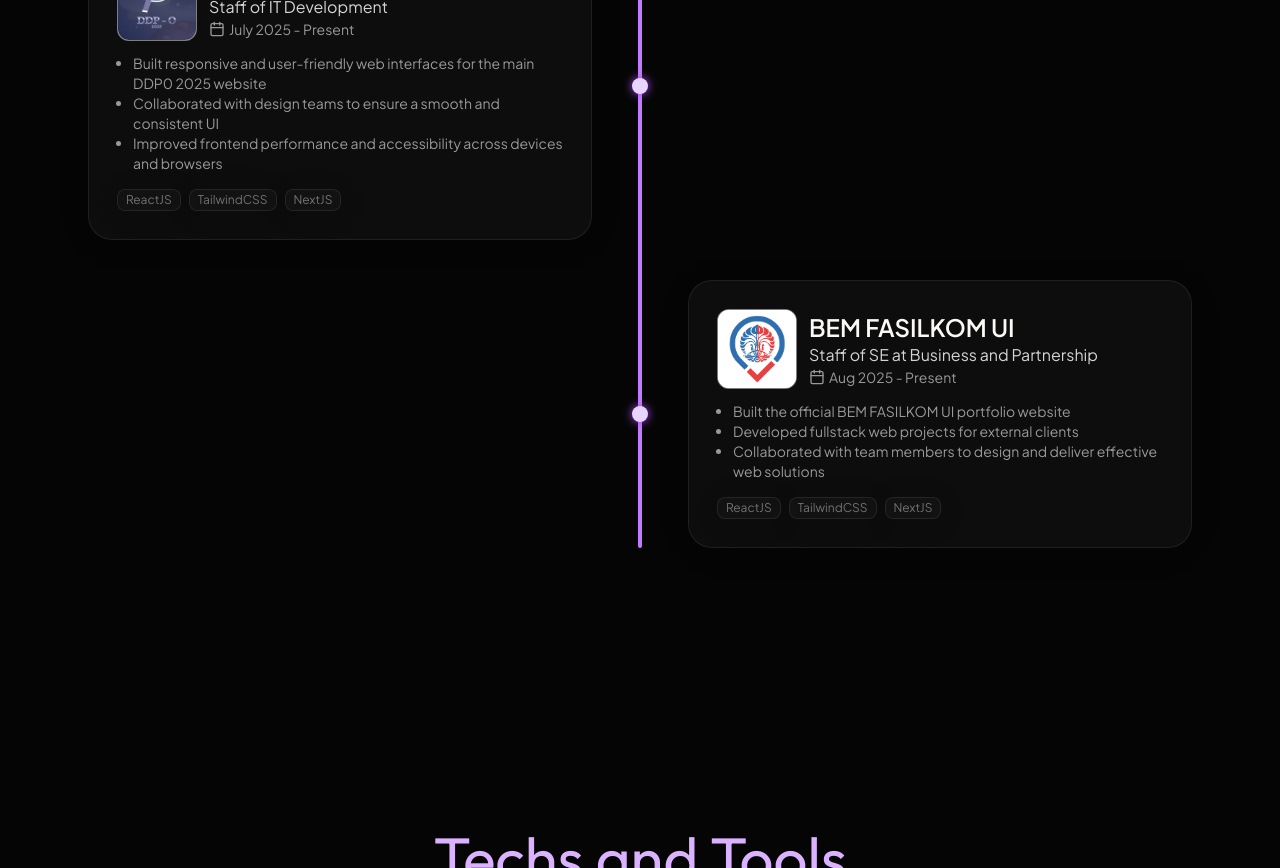
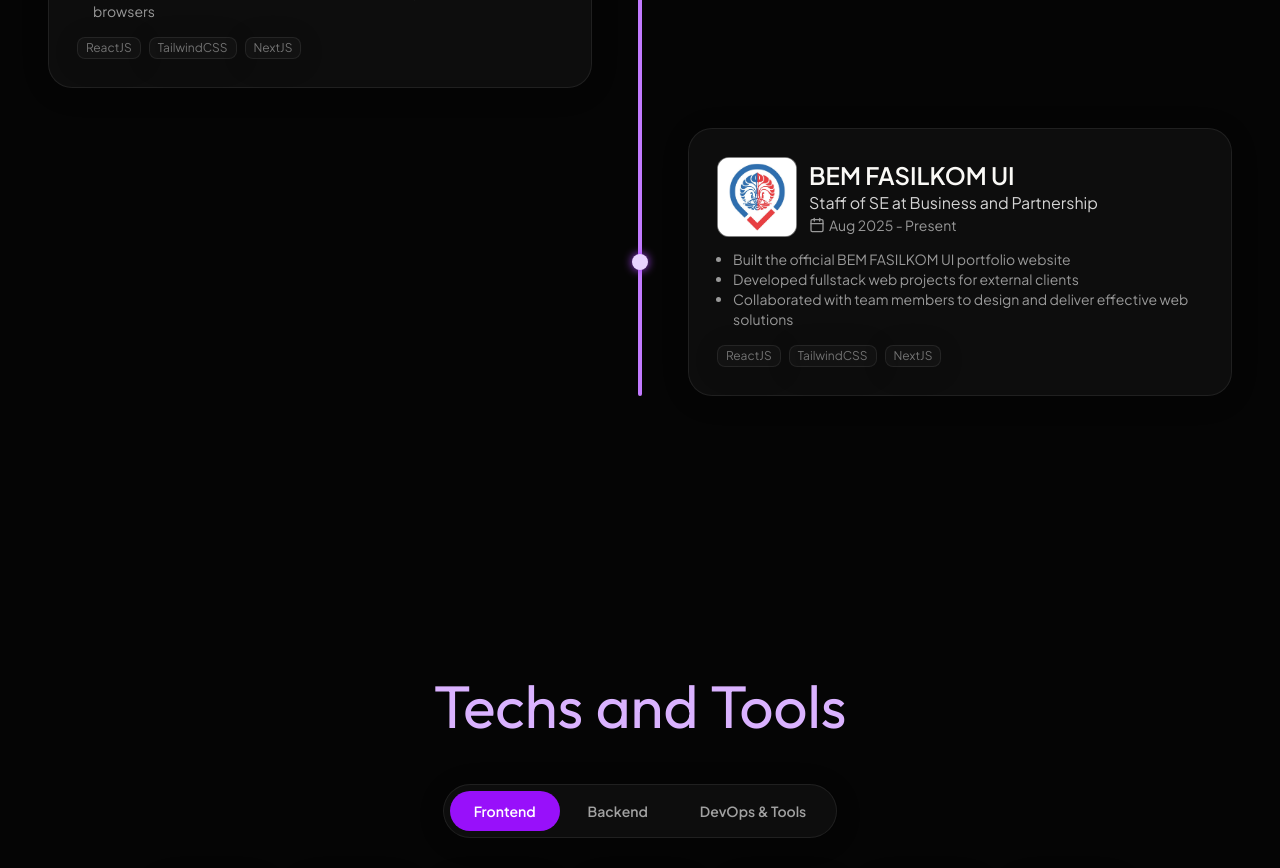
Before and after one commit to anotherbondan/portfolio, a Next.js app: page / in a window 1280 px wide. Shown: the part 3080-3948 px from the top of the page. Built offline with nearby package versions, Linux system fonts and the light colour scheme.

Commit message:
fix: responsice exp n tech

```diff
--- a/src/modules/LandingModule/components/experience.tsx
+++ b/src/modules/LandingModule/components/experience.tsx
@@ -17,20 +17,20 @@ type ExperienceProps = {
 
 const Experience: React.FC<ExperienceProps> = ({ data, children, index }) => {
   return (
-    <div className="flex w-full md:w-1/2 relative">
+    <div className="flex w-full lg:w-1/2 relative">
       <div
-        className={`flex w-full items-center gap-6 md:gap-8 flex-row ${
-          index % 2 == 0 ? "md:flex-row-reverse" : "md:flex-row"
-        } pl-16 md:pl-0`}
+        className={`flex w-full items-center gap-6 lg:gap-8 flex-row ${
+          index % 2 == 0 ? "lg:flex-row-reverse" : "lg:flex-row"
+        } pl-16 lg:pl-0`}
       >
         <div
-          className={`h-4 w-4 shrink-0 rounded-full bg-purple-200 shadow-[0_0_10px_theme('colors.purple.500')] absolute left-[1.6rem] md:static md:left-auto ${
-            index % 2 == 0 ? "md:translate-x-1/2" : "md:-translate-x-1/2"
+          className={`h-4 w-4 shrink-0 rounded-full max-lg:-translate-x-4 bg-purple-200 shadow-[0_0_10px_theme('colors.purple.500')] absolute left-[1.6rem] lg:static lg:left-auto ${
+            index % 2 == 0 ? "lg:translate-x-1/2" : "lg:-translate-x-1/2"
           } z-10`}
         ></div>
-        <div className="group glass backdrop-blur-3xl border-white/10 w-full min-h-64 max-w-140 rounded-3xl border p-6 md:p-7 transition-all duration-300 hover:-translate-y-2 hover:border-purple-500/50 hover:shadow-[0_10px_30px_theme('colors.purple.500/20')]">
+        <div className="group glass backdrop-blur-3xl border-white/10 w-full min-h-64 max-w-156 rounded-3xl border p-6 lg:p-7 transition-all duration-300 hover:-translate-y-2 hover:border-purple-500/50 hover:shadow-[0_10px_30px_theme('colors.purple.500/20')]">
           <div className="flex h-full flex-col gap-3">
-            <div className="flex items-center gap-3">
+            <div className="flex items-center max-md:flex-col max-md:items-start gap-3">
               <div className="border-card-hover h-20 min-w-20 overflow-hidden rounded-xl border-1 bg-white">
                 <img
                   src={data?.logo ?? "/office-worker.png"}
--- a/src/modules/LandingModule/sections/Journey.tsx
+++ b/src/modules/LandingModule/sections/Journey.tsx
@@ -94,16 +94,16 @@ export default function Journey() {
       >
         Journey so far...
       </motion.h1>
-      <div className="flex w-full flex-col items-center justify-center gap-10 relative max-w-6xl mx-auto px-4 md:px-6">
-        <div className="absolute h-full w-1 rounded-full bg-purple-400 shadow-[0_0_10px_theme('colors.purple.500/50')] left-8 md:left-1/2 md:-translate-x-1/2 opacity-50 md:opacity-100 z-0"></div>
+      <div className="flex w-full flex-col items-center justify-center gap-10 relative px-4 lg:px-12">
+        <div className="absolute h-full w-1 rounded-full bg-purple-400 shadow-[0_0_10px_theme('colors.purple.500/50')] left-8 lg:left-1/2 lg:-translate-x-1/2 opacity-50 lg:opacity-100 z-0"></div>
         {datas.map((data, idx) => (
           <motion.div
             key={idx}
-            initial={{ opacity: 0, x: idx % 2 === 0 ? -50 : 50 }}
-            whileInView={{ opacity: 1, x: 0 }}
+            initial={{ opacity: 0, y: 50}}
+            whileInView={{ opacity: 1, y: 0 }}
             viewport={{ once: true, margin: "-100px" }}
             transition={{ duration: 0.7, delay: idx * 0.1, ease: "easeOut" }}
-            className={`flex w-full justify-start ${idx % 2 == 0 ? "md:justify-start" : "md:justify-end"}`}
+            className={`flex w-full justify-start ${idx % 2 == 0 ? "lg:justify-start" : "lg:justify-end"}`}
           >
             <Experience key={idx} data={data} index={idx}>
               <TagList descList={data.tags} />
--- a/src/modules/LandingModule/sections/Tech.tsx
+++ b/src/modules/LandingModule/sections/Tech.tsx
@@ -117,11 +117,11 @@ export default function Tech() {
           whileInView={{ opacity: 1, y: 0 }}
           viewport={{ once: true }}
           transition={{ duration: 0.6, delay: 0.1 }}
-          className="flex flex-wrap justify-center gap-2 glass p-1.5 rounded-3xl md:rounded-full border border-white/10 w-full md:w-auto"
+          className="flex flex-wrap gap-1 glass p-1.5 rounded-3xl md:rounded-full border border-white/10 w-auto"
         >
           <button
             onClick={() => setActiveTab("frontend")}
-            className={`px-6 py-2.5 rounded-full font-inter text-sm font-semibold transition-all duration-300 ${
+            className={`px-6 py-2.5 rounded-full font-inter text-sm max-md:text-xs font-semibold transition-all duration-300 ${
               activeTab === "frontend"
                 ? "bg-purple-600 text-white shadow-[0_0_15px_theme('colors.purple.500/40')]"
                 : "text-neutral-400 hover:text-purple-300 hover:bg-white/5"
@@ -131,7 +131,7 @@ export default function Tech() {
           </button>
           <button
             onClick={() => setActiveTab("backend")}
-            className={`px-6 py-2.5 rounded-full font-inter text-sm font-semibold transition-all duration-300 ${
+            className={`px-6 py-2.5 rounded-full font-inter text-sm max-md:text-xs font-semibold transition-all duration-300 ${
               activeTab === "backend"
                 ? "bg-purple-600 text-white shadow-[0_0_15px_theme('colors.purple.500/40')]"
                 : "text-neutral-400 hover:text-purple-300 hover:bg-white/5"
@@ -141,7 +141,7 @@ export default function Tech() {
           </button>
           <button
             onClick={() => setActiveTab("devops")}
-            className={`px-6 py-2.5 rounded-full font-inter text-sm font-semibold transition-all duration-300 ${
+            className={`px-6 py-2.5 rounded-full font-inter text-sm max-md:text-xs font-semibold transition-all duration-300 ${
               activeTab === "devops"
                 ? "bg-purple-600 text-white shadow-[0_0_15px_theme('colors.purple.500/40')]"
                 : "text-neutral-400 hover:text-purple-300 hover:bg-white/5"
```
